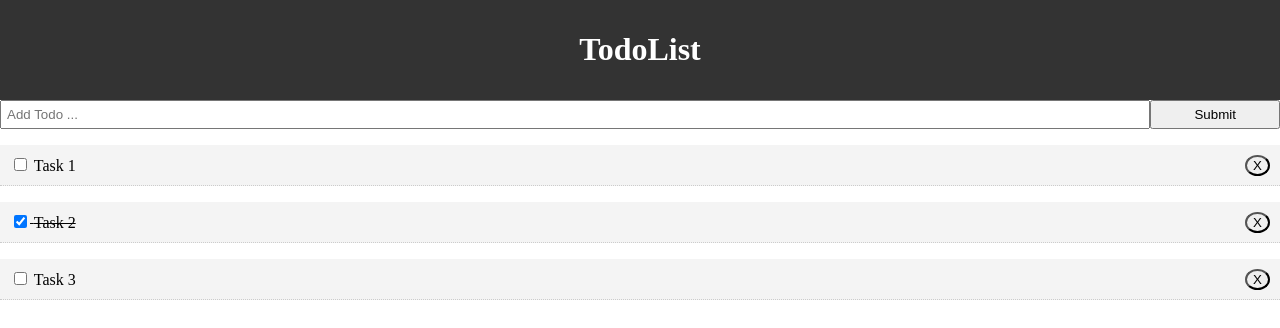
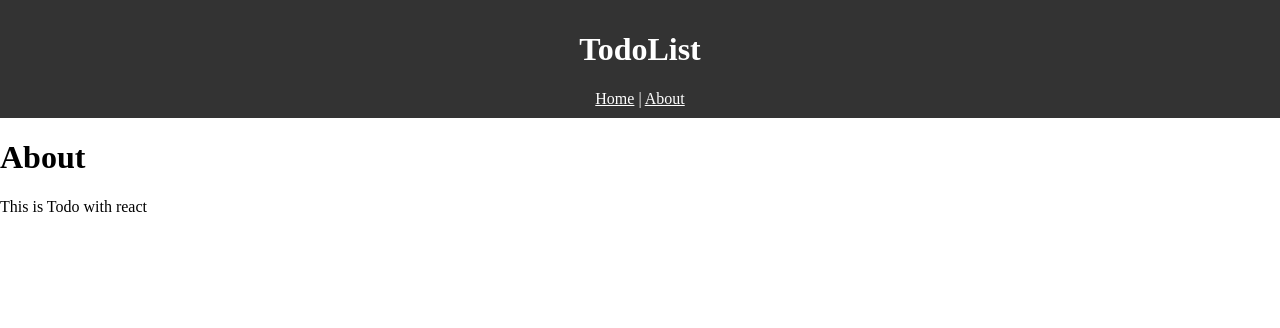
Before and after one commit to naviloper/todo-react, a React (Create React App) app: page /about in a window 1280 px wide. Shown: the top 328 px of the page. Built offline with nearby package versions, Linux system fonts and the light colour scheme.

Commit message:
Add routing

```diff
--- a/package.json
+++ b/package.json
@@ -5,6 +5,7 @@
   "dependencies": {
     "react": "^16.8.6",
     "react-dom": "^16.8.6",
+    "react-router-dom": "^5.0.0",
     "react-scripts": "3.0.0",
     "uuid": "^3.3.2"
   },
--- a/src/App.js
+++ b/src/App.js
@@ -1,9 +1,11 @@
 import React from 'react';
+import { BrowserRouter as Router, Route } from 'react-router-dom'
 import './App.css';
 import Todos from './components/Todos';
 import Header from './components/layout/Header';
 import AddTodo from './components/AddTodo';
 import uuid from 'uuid';
+import { About } from './components/pages/About';
 
 class App extends React.Component {
   state = {
@@ -63,13 +65,21 @@
 
   render() {
     return (
+      <Router>
         <div className="App">
           <div className="container">
             <Header />
+            <Route exact path="/" render={ props => (
+              <React.Fragment>
                 <AddTodo addTodo={ this.addTodo } />
                 <Todos todos={ this.state.todos } markComplete={ this.markComplete } deleteTodo={ this.deleteTodo } />
+              </React.Fragment>
+             ) } />
+
+            <Route path="/about" component={ About } ></Route>
           </div>
         </div>
+      </Router>
     );
   }
 }
--- a/src/components/layout/Header.js
+++ b/src/components/layout/Header.js
@@ -1,9 +1,12 @@
 import React from 'react';
+import { Link } from 'react-router-dom'
 
 function Header() {
     return (
         <header style={ headerStyle }>
             <h1>TodoList</h1>
+
+            <Link to="/" style={ linkStyle } >Home</Link> | <Link to="/about" style={ linkStyle } >About</Link>
         </header>
     );
 }
@@ -15,4 +18,8 @@
     padding: '10px'
 }
 
+const linkStyle = {
+    color: "white"
+}
+
 export default Header;
--- /dev/null
+++ b/src/components/pages/About.js
@@ -0,0 +1,14 @@
+import React, { Component } from 'react'
+
+export class About extends Component {
+    render() {
+        return (
+            <React.Fragment>
+                <h1>About</h1>
+                <p>This is Todo with react</p>
+            </React.Fragment>
+        )
+    }
+}
+
+export default About
```
Also changed, not shown: 1 other file (tests, documents, lock files or other folders). Lines whose indentation alone changed are shown as unchanged.
